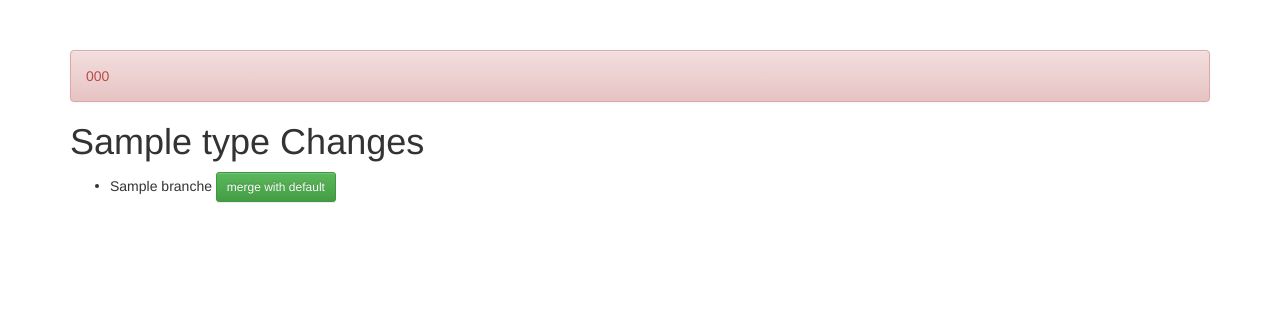
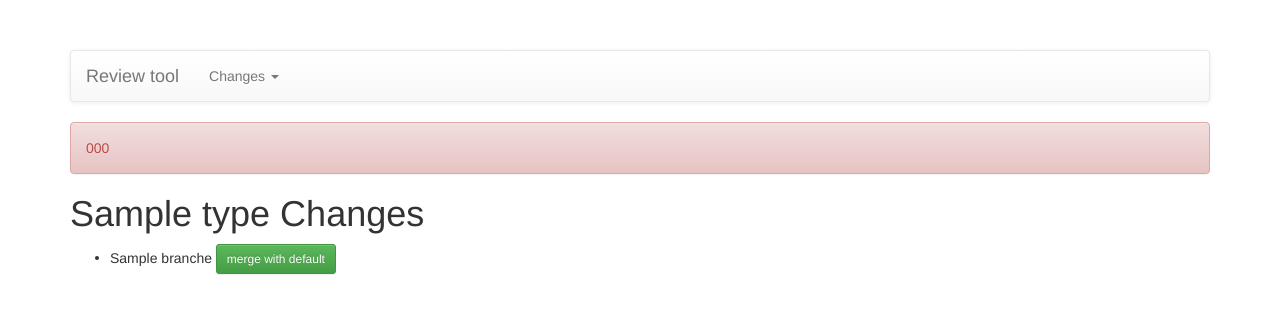
Before and after one commit to pasliwa/code_review, a Flask app: template templates/changes.html in a window 1280 px wide. Shown: the top 314 px of the page. Run offline with Flask 2, Linux system fonts and the light colour scheme; the template is opened without the code that fills it: most values are stand-ins (such as "Sample title", 1, 10 or a date in 2020); some libraries are stand-ins or nearby versions.

Commit message:
info o zmergowanych changesetach + menu

```diff
--- a/code_review.py
+++ b/code_review.py
@@ -35,16 +35,18 @@ def merge_with_default(branch):
 def merge_branch(src, dst):
     msg = ""
     e = ""
+    diff = ""
     try:
+        diff = repo.hg_log(branch=src)
         repo.hg_update(src)
         res2=repo.hg_commit("Closing branch {src}".format(src=src), user="me", close_branch=True)
         res3=repo.hg_update(dst)
         res4=repo.hg_merge(src)
         res5=repo.hg_commit("Merge {src} with {dst}".format(src=src, dst=dst), user="me", close_branch=False)
-        msg = "Branch '{src}' was successfully merged with '{dst}'".format(src=src, dst=dst)
+        msg = "Branch '{src}' was successfully merged with '{dst}. <br/>Changes: <br><pre>{diff}</pre>'".format(src=src, dst=dst, diff=diff)
     except HgException,e:
         print "===" + str(e)
-    return render_template('changes.html', type="Merging", branch=src, exception=e, message=msg)
+    return render_template('changes.html', type="Merging", branch=src, exception=e, message=msg, diff=diff)
     #return render_template('changes.html', type="Merging", src=src, dst=dst)
 
 
--- a/templates/base.html
+++ b/templates/base.html
@@ -29,6 +29,34 @@
 
             <div class="container">
 
+<nav class="navbar navbar-default" role="navigation">
+  <div class="navbar-header">
+    <button type="button" class="navbar-toggle" data-toggle="collapse" data-target=".navbar-ex1-collapse">
+      <span class="sr-only">Toggle navigation</span>
+      <span class="icon-bar"></span>
+      <span class="icon-bar"></span>
+      <span class="icon-bar"></span>
+    </button>
+    <a class="navbar-brand" href="#">Review tool</a>
+  </div>
+
+  <!-- Collect the nav links, forms, and other content for toggling -->
+  <div class="collapse navbar-collapse navbar-ex1-collapse">
+    <ul class="nav navbar-nav">
+      <li class="dropdown">
+        <a href="#" class="dropdown-toggle" data-toggle="dropdown">Changes <b class="caret"></b></a>
+        <ul class="dropdown-menu">
+          <li><a href="{{ url_for("changes_new") }}">New</a></li>
+          <li><a href="#">Merged</a></li>
+        </ul>
+      </li>
+    </ul>
+
+  </div><!-- /.navbar-collapse -->
+</nav>
+
+
+
                 {% block body %}{% endblock %}
 
             </div>
--- a/templates/messages.html
+++ b/templates/messages.html
@@ -2,5 +2,5 @@
     <div class="alert alert-danger">{{ exception }}</div>
 {% endif %}
 {% if message %}
-    <div class="alert alert-info">{{ message }}</div>
+    <div class="alert alert-info">{{ message|safe }}</div>
 {% endif %}
```
